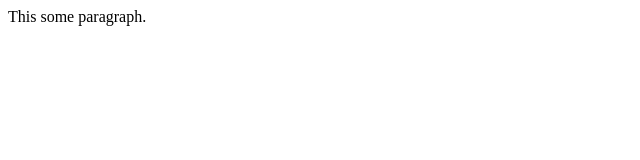
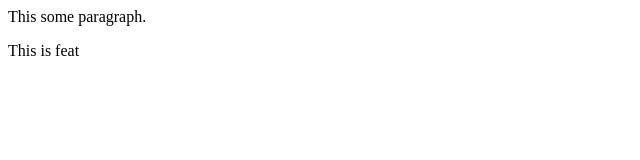
Before and after one commit to Ethicstapan/newRepo, a plain HTML site: page index.html in a window 1280 px wide. Shown: the full height of the page, 0-640 px from the left. Drawn offline with Linux system fonts and the light colour scheme.

Commit message:
This new addition

```diff
--- a/index.html
+++ b/index.html
@@ -1 +1,2 @@
 <p>This some paragraph.</p>
+<p>This is feat</p>
```
